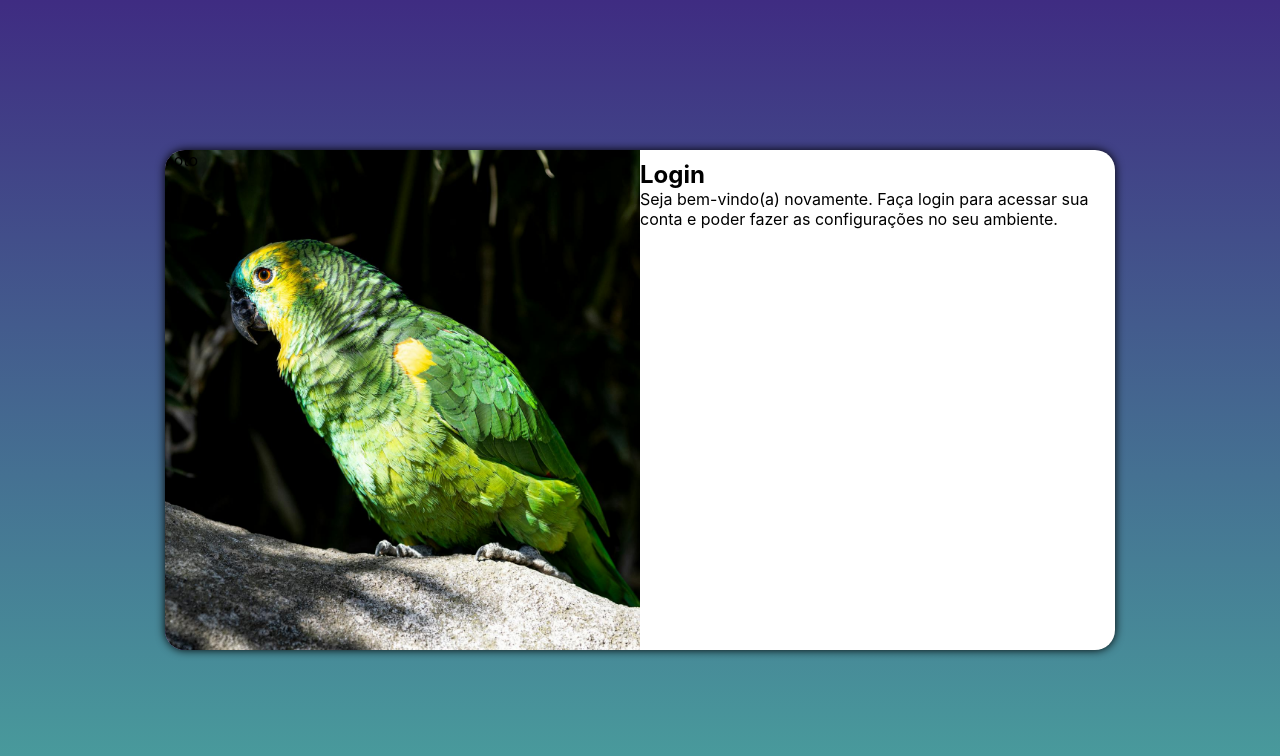
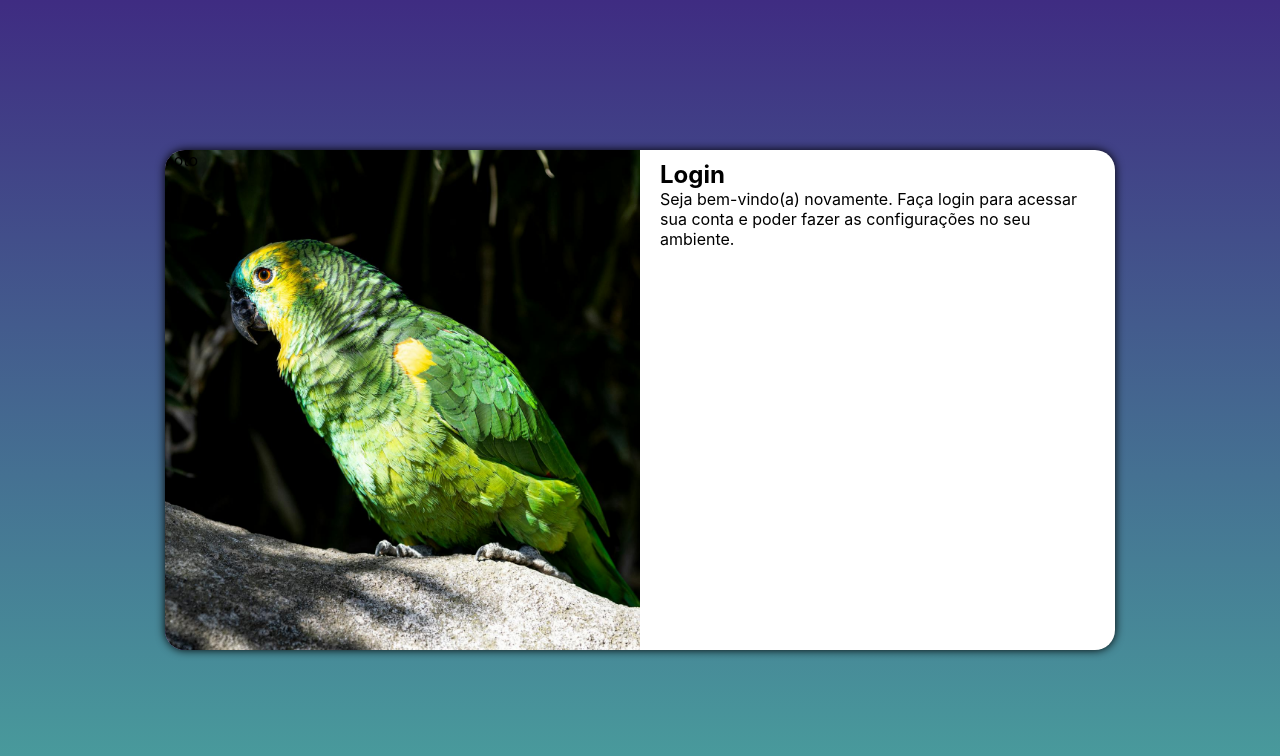
Before and after one commit to Edu-Figueira/projeto-login, a plain HTML site: page index.html in a window 1280 px wide. Drawn offline with Linux system fonts and the light colour scheme.

Commit message:
corrigindo minha falha com a última chave do css media query

```diff
--- a/estilos/media-query.css
+++ b/estilos/media-query.css
@@ -36,9 +36,9 @@
         width: 50%;
         height: 100%;
     }
+
+    section#login > div#formulario {
+    float: right;
+    width: 50%;
+    }
 }
-
-section#login > div#formulario {
-    display: block;
-    padding-left: 10px;
-}
--- a/estilos/style.css
+++ b/estilos/style.css
@@ -13,7 +13,7 @@
     box-sizing: border-box;
 }
 
-html {
+body, html {
     background-color: #3f2c82;
     height: 100vh;
     width: 100vw;
```
